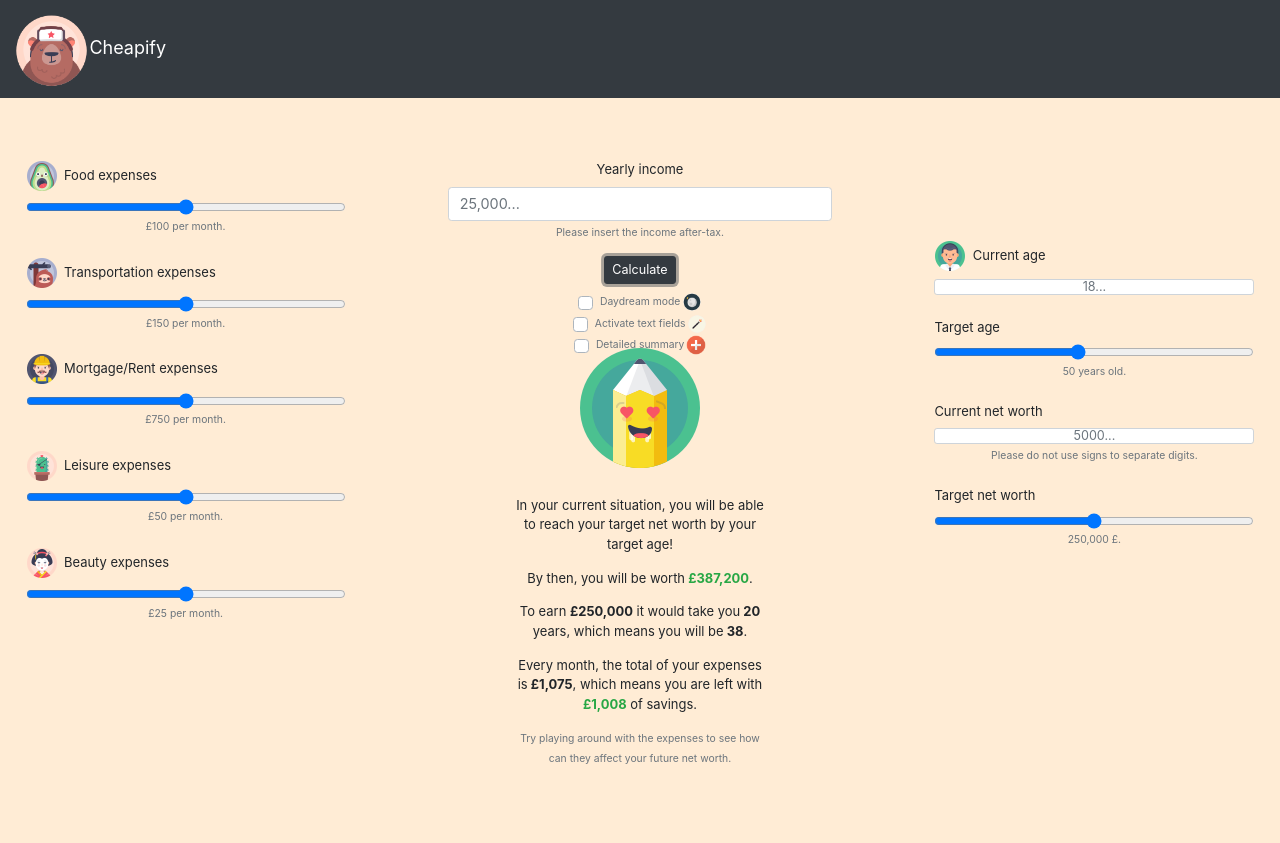
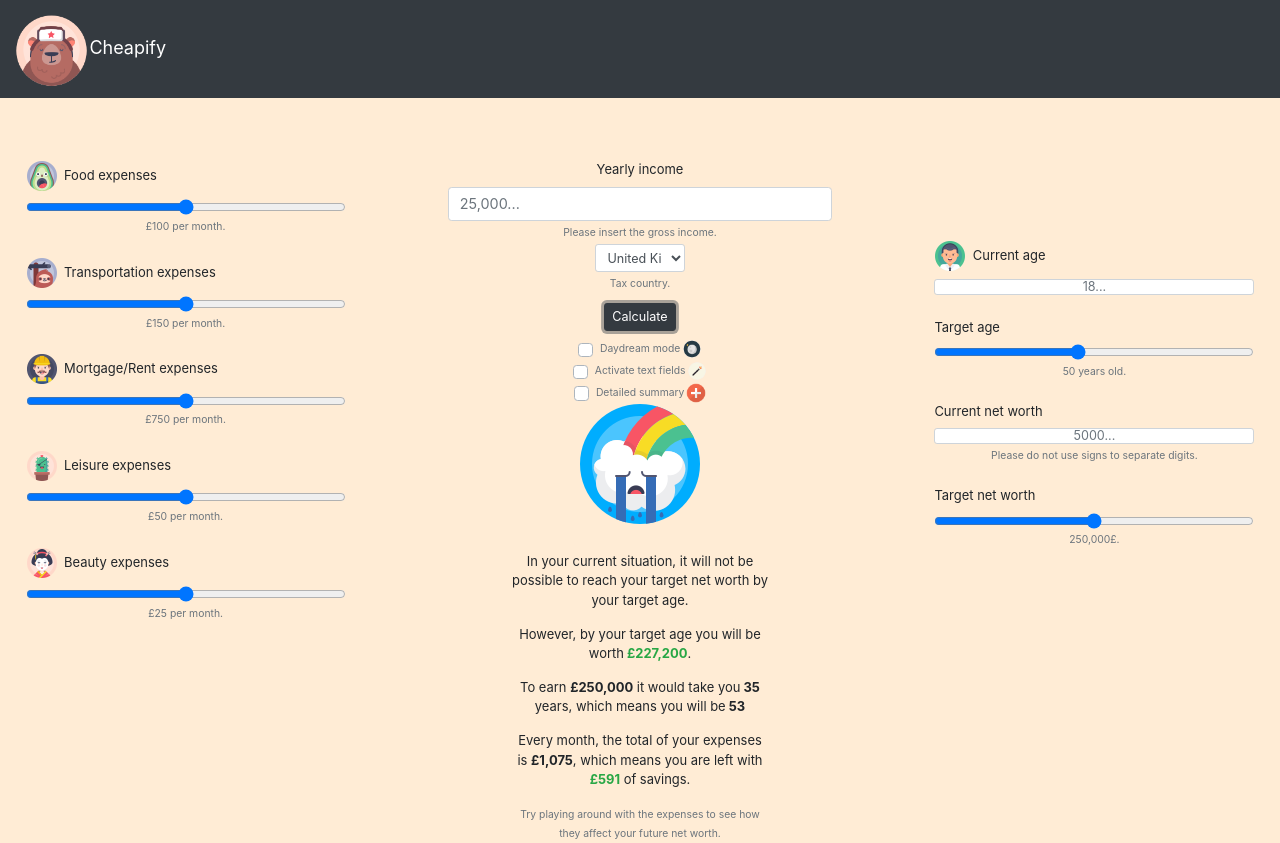
Before and after one commit to Vonathar/cheapify, a React (Create React App) app: page / in a window 1280 px wide. Both pictures are taken after a click on the button "Calculate". Before the commit the page ends 800 px from the top, so only its background shows below. Built offline with nearby package versions, Linux system fonts and the light colour scheme.

Commit message:
Implement UK/IT after-taxes salary calculator.

```diff
--- a/src/App.js
+++ b/src/App.js
@@ -23,6 +23,8 @@ class App extends Component {
     targetAge: 50,
     currentNet: 5000,
     targetNet: 250000,
+    taxCountry: "United Kingdom",
+    currencyIcon: "£",
     // Post-calculation values
     isTargetMet: "wait",
     /*
@@ -184,11 +186,73 @@ class App extends Component {
     return totalExpenses;
   };
 
+  // Set the state's currentIcon and taxCountry
+  handleCountrySelection = event => {
+    console.log("starting handleCountrySelection()");
+    if (event.target.value == "United Kingdom") {
+      this.setState({ currencyIcon: "£" });
+    } else {
+      this.setState({ currencyIcon: "€" });
+    }
+    this.setState({ taxCountry: event.target.value });
+  };
+
+  // Return the net salary once the country's taxes have been deducted
+  calculateSalaryAfterTaxes = () => {
+    // United Kingdom's taxes
+    if (this.state.taxCountry == "United Kingdom") {
+      // 0 - 12,500 => 0%
+      if (this.state.income > 0 && this.state.income <= 12500) {
+        return this.state.income;
+      }
+      // 12,501 - 50,000 => 20%
+      if (this.state.income > 12500 && this.state.income <= 50000) {
+        return this.state.income * 0.8;
+      }
+      // 50,001 - 150,000 => 40%
+      if (this.state.income > 50000 && this.state.income <= 150000) {
+        return this.state.income * 0.6;
+      }
+      // 150,001 or more => 45%
+      if (this.state.income > 150000) {
+        return this.state.income * 0.55;
+      }
+    }
+    // Italy's taxes
+    if (this.state.taxCountry == "Italy") {
+      // 0 - 15,000 => 23%
+      if (this.state.income > 0 && this.state.income <= 15000) {
+        return this.state.income * 0.77;
+      }
+      // 15,001 - 28,000 => 27%
+      if (this.state.income > 15000 && this.state.income <= 28000) {
+        return this.state.income * 0.73;
+      }
+      // 28,001 - 55,000 => 38%
+      if (this.state.income > 28000 && this.state.income <= 55000) {
+        return this.state.income * 0.62;
+      }
+      // 55,001 - 75,000 => 41%
+      if (this.state.income > 55000 && this.state.income <= 75000) {
+        return this.state.income * 0.59;
+      }
+      // 75,001 or more => 43%
+      if (this.state.income > 75000) {
+        return this.state.income * 0.57;
+      }
+    }
+    // No taxes
+    if (this.state.taxCountry == "None (use net)") {
+      return this.state.income;
+    }
+  };
+
   // Calculate the real yearly income, Salary (IN) - Expenses (OUT)
   calculateYearlyOverallIncome = () => {
     console.log("starting calculateYearlyOverallIncome()");
 
-    let overallIncome = this.state.income - this.calculateYearlyExpenses();
+    let overallIncome =
+      this.calculateSalaryAfterTaxes() - this.calculateYearlyExpenses();
     return overallIncome;
   };
 
@@ -219,7 +283,7 @@ class App extends Component {
   // The yearly maximum spendable money which will still allow to reach the target age and meet the target net
   calculateYearlyMaxSpendToTarget = () => {
     return (
-      Number(this.state.income) +
+      this.calculateSalaryAfterTaxes() +
       this.state.currentNet / (this.state.targetAge - this.state.currentAge) -
       this.calculateMinimumRequiredIncome()
     );
@@ -228,7 +292,7 @@ class App extends Component {
   // The yearly maximum spendable money which will still allow to reach the target age debt free
   calculateYearlyMaxSpendToNoDebt = () => {
     return (
-      Number(this.state.income) +
+      this.calculateSalaryAfterTaxes() +
       this.state.currentNet / (this.state.targetAge - this.state.currentAge)
     );
   };
@@ -341,7 +405,11 @@ class App extends Component {
         <p>
           However, by your target age you will be worth
           <span className="text-success">
-            <strong> £{this.calculateNetByTargetAge().toLocaleString()}</strong>
+            <strong>
+              {" "}
+              {this.state.currencyIcon +
+                this.calculateNetByTargetAge().toLocaleString()}
+            </strong>
           </span>
           .
         </p>
@@ -355,8 +423,8 @@ class App extends Component {
           <span className="text-danger">
             <strong>
               {" "}
-              £
-              {Math.abs(
+              {this.state.currencyIcon +
+                Math.abs(
                   this.calculateNetByTargetAge().toString()
                 ).toLocaleString()}
             </strong>
@@ -375,8 +443,12 @@ class App extends Component {
         <p>
           {" "}
           To earn{" "}
-          <strong> £{Number(this.state.targetNet).toLocaleString()}</strong> it
-          would take you
+          <strong>
+            {" "}
+            {this.state.currencyIcon +
+              Number(this.state.targetNet).toLocaleString()}
+          </strong>{" "}
+          it would take you
           <strong> {this.calculateYearsToTarget()}</strong> years, which means
           you will be
           <strong>
@@ -392,7 +464,12 @@ class App extends Component {
           {" "}
           Sadly, according to the current data, it will never be possible to
           reach a net worth of{" "}
-          <strong> £{Number(this.state.targetNet).toLocaleString()}</strong>.
+          <strong>
+            {" "}
+            {this.state.currencyIcon +
+              Number(this.state.targetNet).toLocaleString()}
+          </strong>
+          .
         </p>
       );
     }
@@ -406,13 +483,14 @@ class App extends Component {
         <p>
           Every month, the total of your expenses is{" "}
           <strong>
-            £{(this.calculateYearlyExpenses() / 12).toLocaleString()}
+            {this.state.currencyIcon +
+              (this.calculateYearlyExpenses() / 12).toLocaleString()}
           </strong>
           , which means you are left with{" "}
           <span className="text-success">
             <strong>
-              £
-              {Math.floor(
+              {this.state.currencyIcon +
+                Math.floor(
                   Math.abs(this.calculateYearlySavings() / 12)
                 ).toLocaleString()}
             </strong>
@@ -427,14 +505,15 @@ class App extends Component {
           Every month, the total of your expenses is
           <strong>
             {" "}
-            £{(this.calculateYearlyExpenses() / 12).toLocaleString()}
+            {this.state.currencyIcon +
+              (this.calculateYearlyExpenses() / 12).toLocaleString()}
           </strong>
           , which means every month you are spending{" "}
           <span className="text-danger">
             <strong>
               {" "}
-              £
-              {Math.floor(
+              {this.state.currencyIcon +
+                Math.floor(
                   Math.abs(this.calculateYearlySavings() / 12)
                 ).toLocaleString()}
             </strong>{" "}
@@ -463,7 +542,8 @@ class App extends Component {
         <span className="text-success">
           <strong>
             {" "}
-            £{Number(this.calculateNetByTargetAge()).toLocaleString()}
+            {this.state.currencyIcon +
+              Number(this.calculateNetByTargetAge()).toLocaleString()}
           </strong>
         </span>
         .
@@ -476,8 +556,12 @@ class App extends Component {
     if (this.calculateYearsToTarget() > 1) {
       return (
         <p>
-          To earn <strong> £{this.state.targetNet.toLocaleString()}</strong> it
-          would take you
+          To earn{" "}
+          <strong>
+            {" "}
+            {this.state.currencyIcon + this.state.targetNet.toLocaleString()}
+          </strong>{" "}
+          it would take you
           <strong> {this.calculateYearsToTarget()} </strong>
           years, which means you will be
           <strong>
@@ -490,8 +574,12 @@ class App extends Component {
     } else {
       return (
         <p>
-          To earn <strong> £{this.state.targetNet.toLocaleString()}</strong> it
-          would take you
+          To earn{" "}
+          <strong>
+            {" "}
+            {this.state.currencyIcon + this.state.targetNet.toLocaleString()}
+          </strong>{" "}
+          it would take you
           <strong> less than a year</strong>!
         </p>
       );
@@ -505,12 +593,14 @@ class App extends Component {
         Every month, the total of your expenses is
         <strong>
           {" "}
-          £{(this.calculateYearlyExpenses() / 12).toLocaleString()}
+          {this.state.currencyIcon +
+            (this.calculateYearlyExpenses() / 12).toLocaleString()}
         </strong>
         , which means you are left with{" "}
         <span className="text-success">
           <strong>
-            £{Math.floor(this.calculateYearlySavings() / 12).toLocaleString()}
+            {this.state.currencyIcon +
+              Math.floor(this.calculateYearlySavings() / 12).toLocaleString()}
           </strong>
         </span>{" "}
         of savings.
@@ -570,6 +660,7 @@ class App extends Component {
       <div className="App">
         <Navbar />
         <Expenses
+          state={this.state}
           foodExpenses={this.foodExpenses}
           transportationExpenses={this.transportationExpenses}
           houseExpenses={this.houseExpenses}
@@ -590,6 +681,7 @@ class App extends Component {
         />
         <Income
           handleIncomeInput={this.handleIncomeInput}
+          handleCountrySelection={this.handleCountrySelection}
           checkTargetMet={this.checkTargetMet}
           handleDaydreamCheckbox={this.handleDaydreamCheckbox}
           handleTextInputsCheckbox={this.handleTextInputsCheckbox}
@@ -599,6 +691,7 @@ class App extends Component {
           renderSummary={this.renderSummary}
           handleDetailedSummary={this.handleDetailedSummary}
           state={this.state}
+          calculateSalaryAfterTaxes={this.calculateSalaryAfterTaxes}
           calculateYearlyOverallIncome={this.calculateYearlyOverallIncome}
           calculateMinimumRequiredIncome={this.calculateMinimumRequiredIncome}
           calculateYearlyMaxSpendToTarget={this.calculateYearlyMaxSpendToTarget}
@@ -613,6 +706,7 @@ class App extends Component {
           calculateYearlyExpenses={this.calculateYearlyExpenses}
         />
         <Target
+          state={this.state}
           targetNet={this.targetNet}
           handleTargetInput={this.handleTargetInput}
           handleTargetAgeText={this.handleTargetAgeText}
--- a/src/components/income.jsx
+++ b/src/components/income.jsx
@@ -10,7 +10,7 @@ class Income extends Component {
       <div id="income-form-holder">
         <form id="income-form">
           {/* Text input for the yearly income */}
-          <div className="form-group">
+          <div id="inputTextHolder-div">
             <label htmlFor="incomeInputText">Yearly income</label>
             <input
               type="text"
@@ -27,8 +27,24 @@ class Income extends Component {
               onChange={this.props.handleIncomeInput}
             />
             <small id="incomeInputHelp" className="form-text text-muted">
-              Please insert the income after-tax.
+              Please insert the gross income.
             </small>
+            <div id="country-div">
+              <select
+                class="form-control form-control-sm"
+                id="country-select"
+                onChange={this.props.handleCountrySelection}
+              >
+                <option>United Kingdom</option>
+                <option>Italy</option>
+                <option>None (use net)</option>
+              </select>
+              <small id="country-help" className="form-text text-muted">
+                Tax country.
+              </small>
+            </div>
+          </div>
+          <div className="form-group">
             {/* Submit button for the form */}
             <button
               type="button"
--- a/src/components/target.jsx
+++ b/src/components/target.jsx
@@ -87,7 +87,7 @@ class Target extends Component {
             id="targetNetHelp"
             className="form-text text-muted target-help"
           >
-            {this.props.handleTargetNetText()} £.
+            {this.props.handleTargetNetText() + this.props.state.currencyIcon}.
           </small>
         </div>
       </form>
--- a/src/index.css
+++ b/src/index.css
@@ -35,7 +35,7 @@ body {
 
 #summary-div {
   width: 20vw;
-  top: 43vh;
+  top: 50vh;
   left: 40vw;
   position: absolute;
   text-align: center;
@@ -63,6 +63,13 @@ body {
 .detailedSummaryHeader {
   border-radius: 20px;
   margin-bottom: 1vw;
+}
+
+#country-div {
+  width: 7vw;
+  position: relative;
+  left: 11.5vw;
+  top: 0.5vh;
 }
 
 #income-form-holder {
```
Also changed, not shown: src/components/expenses.jsx (+5 -5 lines), src/components/summary.jsx (+64 -47 lines). Lines whose indentation alone changed are shown as unchanged.
